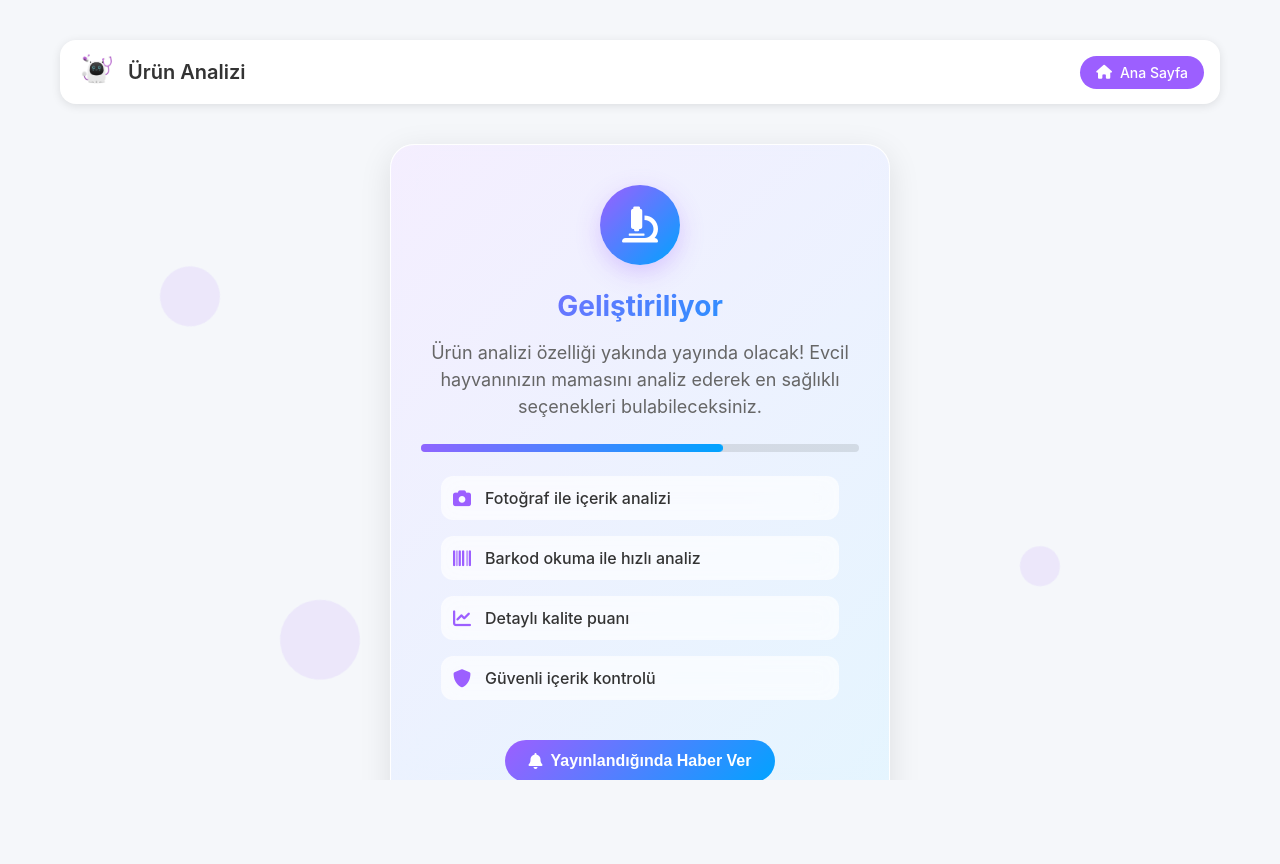
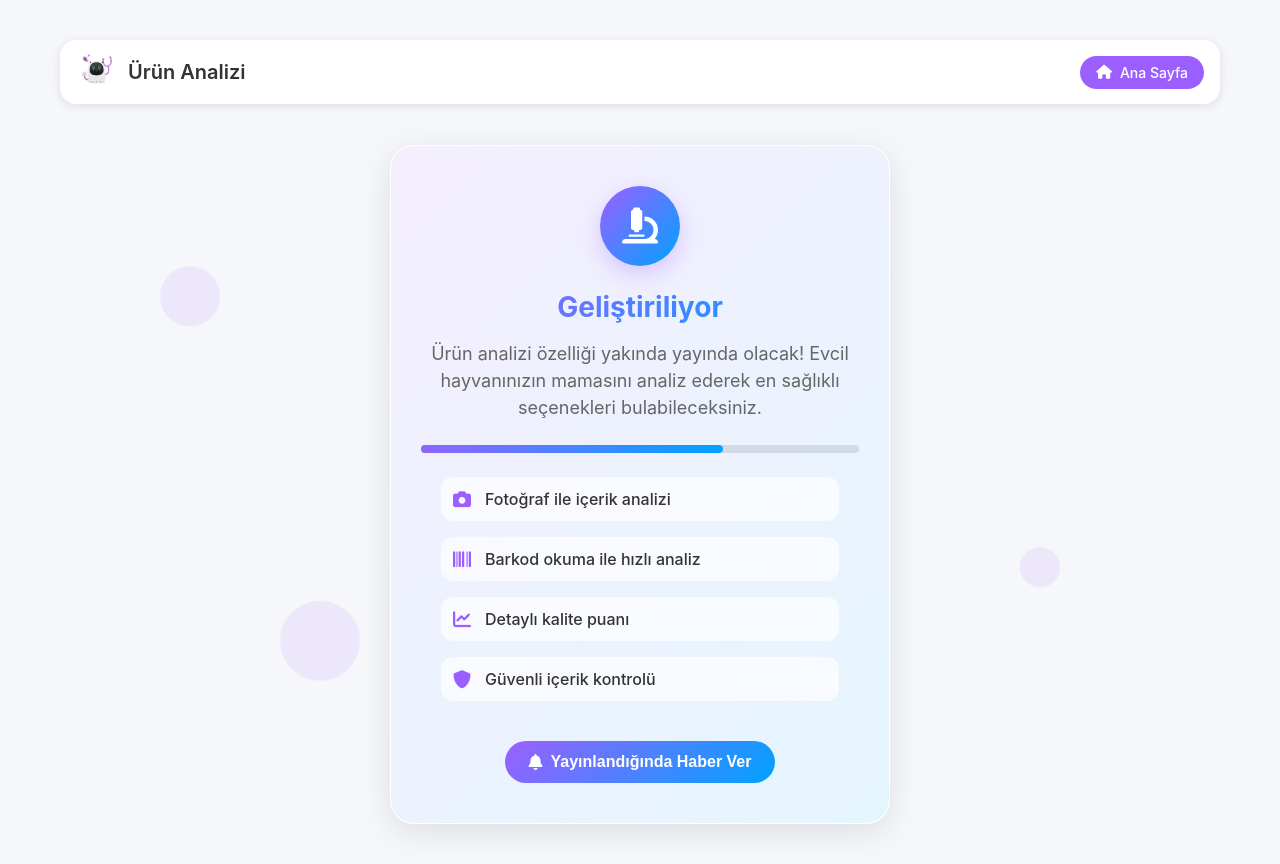
Before and after one commit to ahmetgurbuz7158/ptiboxmainv2-main, a Flask app: page /analysis in a window 1280 px wide. Before the commit the page ends 780 px from the top, so only its background shows below. Run offline with Flask 3, Linux system fonts and the light colour scheme.

Commit message:
Fix scroll issue on analysis page

```diff
--- a/ptiboxmainv2-main/templates/analysis.html
+++ b/ptiboxmainv2-main/templates/analysis.html
@@ -19,19 +19,14 @@
             min-height: 100vh;
             padding: 0;
             margin: 0;
-            position: fixed;
-            width: 100%;
-            height: 100%;
-            overflow: hidden;
         }
 
         .container {
             max-width: 1200px;
             margin: 0 auto;
-            height: 100%;
+            min-height: 100vh;
             display: flex;
             flex-direction: column;
-            overflow: hidden;
         }
 
         .header {
@@ -102,6 +97,7 @@
             justify-content: center;
             padding: 20px;
             position: relative;
+            min-height: calc(100vh - 80px);
         }
 
         .coming-soon-card {
```
